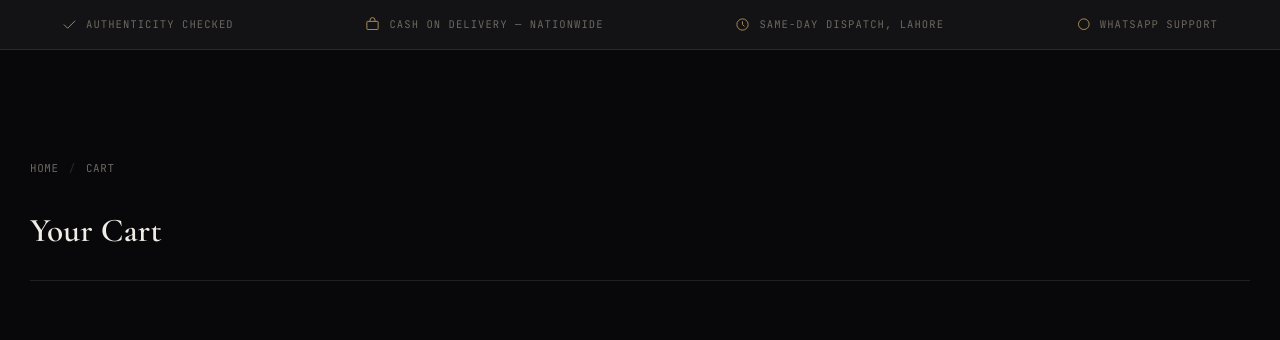
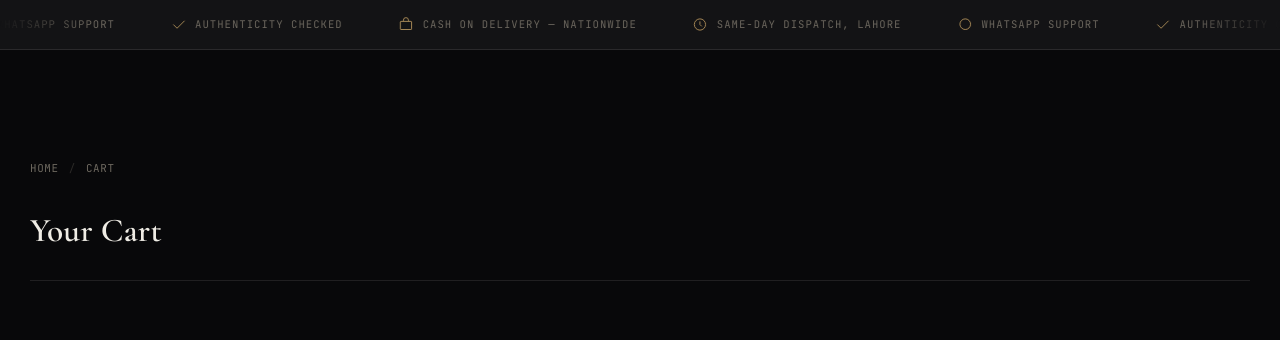
Before and after one commit to bilalshah-02/DarabiStudio, a Django app: page /cart/ in a window 1280 px wide. Shown: the part 91-431 px from the top of the page. Run offline with Django 5.2, Linux system fonts and the light colour scheme.

Commit message:
Trust bar: sliding marquee

```diff
--- a/static/css/style.css
+++ b/static/css/style.css
@@ -568,3 +568,25 @@ body.page-loaded main { animation: pageIn 0.6s var(--ease-soft); }
 @media (prefers-reduced-motion: reduce) {
   .story .frame .story-logo, .story .frame::after { animation: none; }
 }
+
+/* ---- Trust bar: sliding marquee (left to right) ---- */
+.trust-marquee {
+  overflow: hidden;
+  -webkit-mask-image: linear-gradient(90deg, transparent 0, #000 7%, #000 93%, transparent 100%);
+  mask-image: linear-gradient(90deg, transparent 0, #000 7%, #000 93%, transparent 100%);
+}
+.trust-track {
+  display: flex; width: max-content; padding: 16px 0;
+  animation: trustSlide 38s linear infinite;
+  will-change: transform;
+}
+.trust-group { display: flex; flex-shrink: 0; gap: 56px; padding-right: 56px; }
+.trust-group .trust-item { white-space: nowrap; }
+.trust-marquee:hover .trust-track { animation-play-state: paused; }
+@keyframes trustSlide { from { transform: translateX(-25%); } to { transform: translateX(0); } }
+@media (prefers-reduced-motion: reduce) {
+  .trust-track { animation: none; width: auto; padding: 0; }
+  .trust-group[aria-hidden="true"] { display: none; }
+  .trust-group { flex-wrap: wrap; justify-content: space-between; width: 100%; padding: 16px 32px; gap: 20px; }
+  .trust-marquee { -webkit-mask-image: none; mask-image: none; }
+}
--- a/store/templates/store/base.html
+++ b/store/templates/store/base.html
@@ -47,11 +47,33 @@
   </div>
 
   <div class="trust-bar">
-    <div class="wrap">
-      <span class="trust-item"><svg viewBox="0 0 24 24" fill="none" stroke-width="1.5"><path d="M3 12l6 6L21 6"/></svg>Authenticity Checked</span>
-      <span class="trust-item"><svg viewBox="0 0 24 24" fill="none" stroke-width="1.5"><rect x="3" y="7" width="18" height="13" rx="1"/><path d="M8 7V5a4 4 0 0 1 8 0v2"/></svg>Cash on Delivery — Nationwide</span>
-      <span class="trust-item"><svg viewBox="0 0 24 24" fill="none" stroke-width="1.5"><circle cx="12" cy="12" r="9"/><path d="M12 7v5l3 3"/></svg>Same-Day Dispatch, Lahore</span>
-      <span class="trust-item"><svg viewBox="0 0 24 24" fill="none" stroke-width="1.5"><path d="M21 11.5a8.38 8.38 0 0 1-8.5 8.5 8.5 8.5 0 1 1 8.5-8.5z"/></svg>WhatsApp Support</span>
+    <div class="trust-marquee">
+      <div class="trust-track">
+      <div class="trust-group">
+        <span class="trust-item"><svg viewBox="0 0 24 24" fill="none" stroke-width="1.5"><path d="M3 12l6 6L21 6"/></svg>Authenticity Checked</span>
+        <span class="trust-item"><svg viewBox="0 0 24 24" fill="none" stroke-width="1.5"><rect x="3" y="7" width="18" height="13" rx="1"/><path d="M8 7V5a4 4 0 0 1 8 0v2"/></svg>Cash on Delivery — Nationwide</span>
+        <span class="trust-item"><svg viewBox="0 0 24 24" fill="none" stroke-width="1.5"><circle cx="12" cy="12" r="9"/><path d="M12 7v5l3 3"/></svg>Same-Day Dispatch, Lahore</span>
+        <span class="trust-item"><svg viewBox="0 0 24 24" fill="none" stroke-width="1.5"><path d="M21 11.5a8.38 8.38 0 0 1-8.5 8.5 8.5 8.5 0 1 1 8.5-8.5z"/></svg>WhatsApp Support</span>
+      </div>
+      <div class="trust-group" aria-hidden="true">
+        <span class="trust-item"><svg viewBox="0 0 24 24" fill="none" stroke-width="1.5"><path d="M3 12l6 6L21 6"/></svg>Authenticity Checked</span>
+        <span class="trust-item"><svg viewBox="0 0 24 24" fill="none" stroke-width="1.5"><rect x="3" y="7" width="18" height="13" rx="1"/><path d="M8 7V5a4 4 0 0 1 8 0v2"/></svg>Cash on Delivery — Nationwide</span>
+        <span class="trust-item"><svg viewBox="0 0 24 24" fill="none" stroke-width="1.5"><circle cx="12" cy="12" r="9"/><path d="M12 7v5l3 3"/></svg>Same-Day Dispatch, Lahore</span>
+        <span class="trust-item"><svg viewBox="0 0 24 24" fill="none" stroke-width="1.5"><path d="M21 11.5a8.38 8.38 0 0 1-8.5 8.5 8.5 8.5 0 1 1 8.5-8.5z"/></svg>WhatsApp Support</span>
+      </div>
+      <div class="trust-group" aria-hidden="true">
+        <span class="trust-item"><svg viewBox="0 0 24 24" fill="none" stroke-width="1.5"><path d="M3 12l6 6L21 6"/></svg>Authenticity Checked</span>
+        <span class="trust-item"><svg viewBox="0 0 24 24" fill="none" stroke-width="1.5"><rect x="3" y="7" width="18" height="13" rx="1"/><path d="M8 7V5a4 4 0 0 1 8 0v2"/></svg>Cash on Delivery — Nationwide</span>
+        <span class="trust-item"><svg viewBox="0 0 24 24" fill="none" stroke-width="1.5"><circle cx="12" cy="12" r="9"/><path d="M12 7v5l3 3"/></svg>Same-Day Dispatch, Lahore</span>
+        <span class="trust-item"><svg viewBox="0 0 24 24" fill="none" stroke-width="1.5"><path d="M21 11.5a8.38 8.38 0 0 1-8.5 8.5 8.5 8.5 0 1 1 8.5-8.5z"/></svg>WhatsApp Support</span>
+      </div>
+      <div class="trust-group" aria-hidden="true">
+        <span class="trust-item"><svg viewBox="0 0 24 24" fill="none" stroke-width="1.5"><path d="M3 12l6 6L21 6"/></svg>Authenticity Checked</span>
+        <span class="trust-item"><svg viewBox="0 0 24 24" fill="none" stroke-width="1.5"><rect x="3" y="7" width="18" height="13" rx="1"/><path d="M8 7V5a4 4 0 0 1 8 0v2"/></svg>Cash on Delivery — Nationwide</span>
+        <span class="trust-item"><svg viewBox="0 0 24 24" fill="none" stroke-width="1.5"><circle cx="12" cy="12" r="9"/><path d="M12 7v5l3 3"/></svg>Same-Day Dispatch, Lahore</span>
+        <span class="trust-item"><svg viewBox="0 0 24 24" fill="none" stroke-width="1.5"><path d="M21 11.5a8.38 8.38 0 0 1-8.5 8.5 8.5 8.5 0 1 1 8.5-8.5z"/></svg>WhatsApp Support</span>
+      </div>
+      </div>
     </div>
   </div>
 
```
